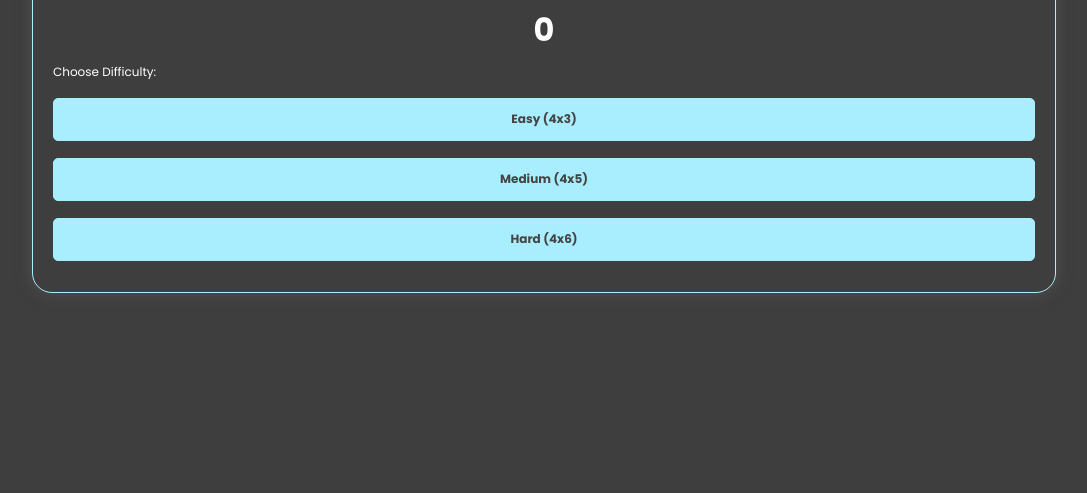
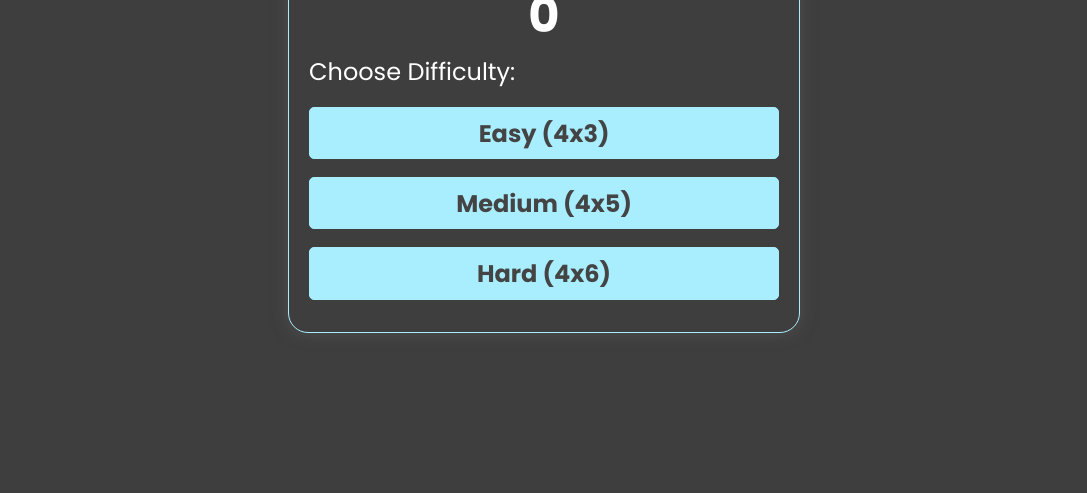
Before and after one commit to Badr-Eddine-Slaoui/YouCodeFirstYearSprintTwoBriefOne, a plain HTML site: page pages/mind-game-difficulty.html in a window 1280 px wide. Shown: the part 307-800 px from the top of the page, without its empty margins (96-1183 px from the left). Drawn offline with Linux system fonts and the light colour scheme.

Commit message:
Add Mind Game Difficulties Page Desktop Css

```diff
--- a/css/mind-game-difficulty.css
+++ b/css/mind-game-difficulty.css
@@ -90,3 +90,21 @@
     font-size: 20px;
   }
 }
+
+@media screen and (min-width: 1201px) {
+    .container{
+      width: 40vw;
+      height: 60vh;
+    }
+
+    .container .title h1,
+    .container .score p{
+      font-size: 48px;
+    }
+
+    .container .body p,
+    .container .body .btn{
+      font-size: 24px;
+    }
+
+}
```
